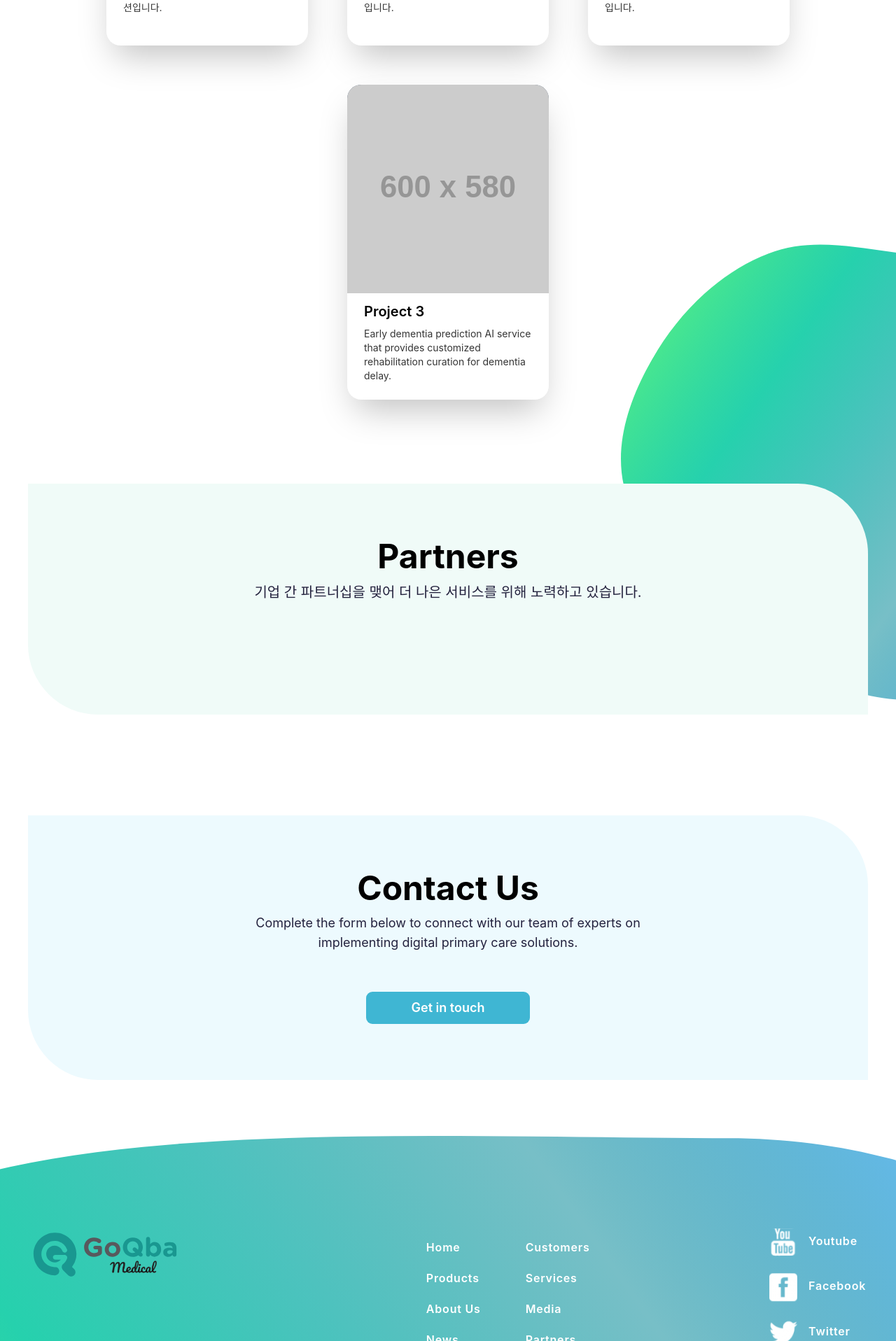
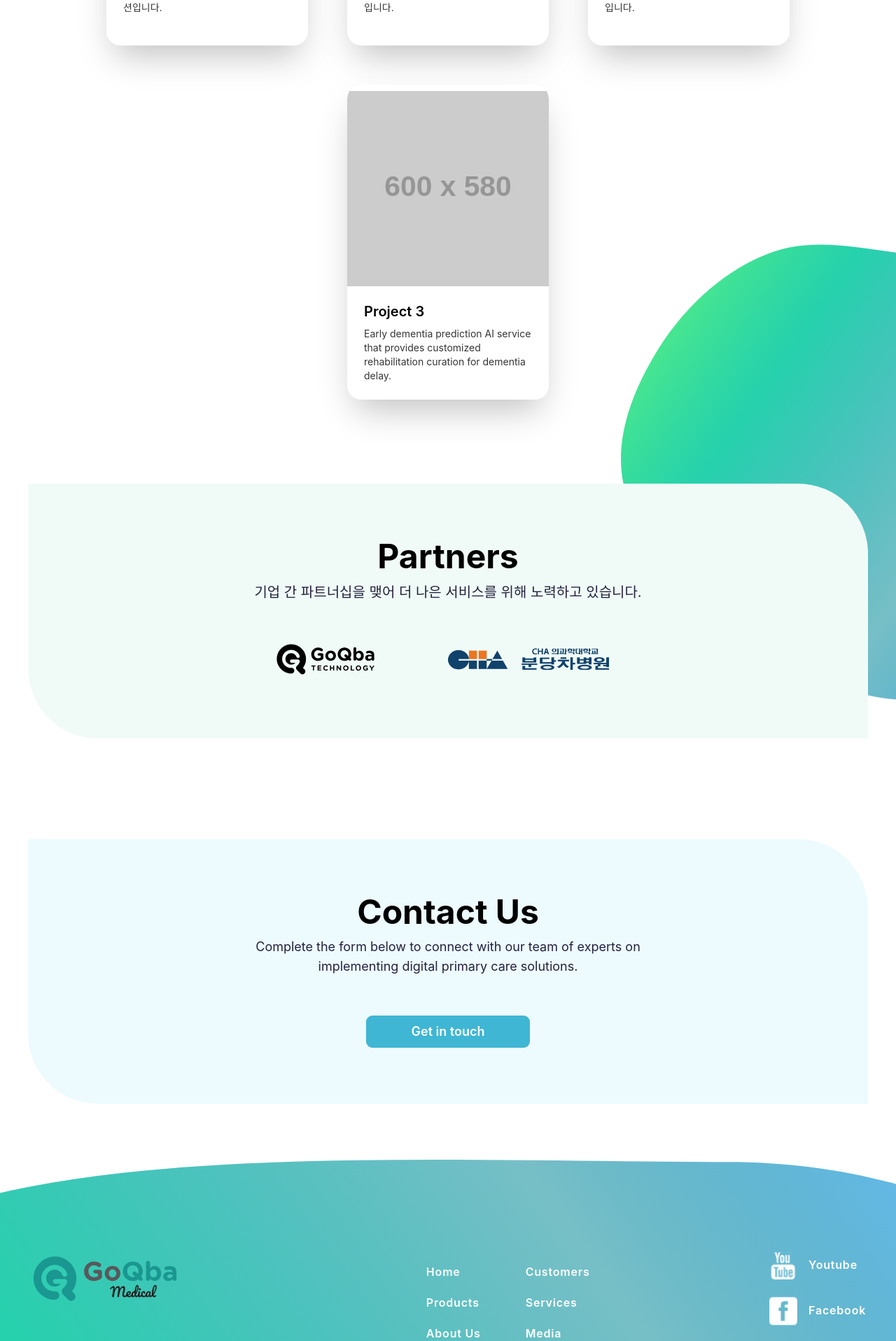
Before and after one commit to seokbangguri/MediMatrix, a React (Create React App) app: page / in a window 1280 px wide. Shown: the part 1504-3420 px from the top of the page at 70% size. Built offline with nearby package versions, Linux system fonts and the light colour scheme; no server answers; a web font is replaced by a local one.

Commit message:
make the comp responsive

```diff
--- a/src/components/Card/Card.tsx
+++ b/src/components/Card/Card.tsx
@@ -4,8 +4,8 @@ import { CardProps } from "./card.props";
 const Card = ({ name, source, children, route }: CardProps): JSX.Element => {
   return (
     <Link to={route} className="text-[14px]">
-      <div className="w-72 h-[450px] bg-white rounded-md shadow-2xl m-auto hover:scale-105 duration-200 flex flex-col justify-between">
-        <img src={source} className="w-full h-[580px] rounded-t-md block object-cover bg-slate-500" alt={name} />
+      <div className="w-72 h-[450px] bg-white rounded-md shadow-2xl m-auto hover:scale-105 duration-200 flex flex-col justify-between overflow-hidden">
+        <img src={source} className="w-full h-[580px] rounded-t-md block object-contain bg-transparent" alt={name} />
         <div className="mx-6 mb-6">
           <p className="text-xl font-semibold mt-3">{name}</p>
           <p className="text-sm mt-2 text-[#353535] min-h-[80px]">{children}</p>
--- a/src/components/Contact/Contact.tsx
+++ b/src/components/Contact/Contact.tsx
@@ -4,12 +4,12 @@ import { Text, Heading, Button } from "../../components";
 function Contact() {
   return (
     <section className="lg:px-10 mt-20 mb-20 flex items-center w-full lg:max-w-[1445px] mx-auto" id="contact">
-      <div className="w-full bg-white-blue py-20 rounded-tr-[100px] rounded-bl-[100px] ">
+      <div className="w-full bg-white-blue py-10 md:py-20 rounded-tr-[100px] rounded-bl-[100px] ">
         <Heading tag="h2">Contact Us</Heading>
-        <Text size="m" styles="text-center my-3 max-w-[600px] m-auto text-sm md:text-lg">
+        <Text size="m" styles="text-center my-3 max-w-[400px] md:max-w-[600px] m-auto text-sm md:text-lg">
           Complete the form below to connect with our team of experts on implementing digital primary care solutions.
         </Text>
-        <div className="flex items-center justify-center gap-20 mx-auto mt-14">
+        <div className="flex items-center justify-center mx-auto mt-10 md:mt-14">
           <a href="mailto:sjhong.goqba.com">
             <Button appearance="custom" styles="px-16">Get in touch</Button>
           </a>
--- a/src/components/Footer/Footer.tsx
+++ b/src/components/Footer/Footer.tsx
@@ -21,7 +21,7 @@ const Footer = () => {
   return (
     <footer style={backgroundStyle} className="w-screen flex flex-col md:flex-row  justify-center">
       <div className="w-full lg:max-w-[1445px] flex flex-col md:flex-row  justify-between items-center gap-10 pb-10 pt-32 px-5 lg:px-10">
-        <div className="flex flex-col justify-between h-full">
+        <div className="flex flex-col justify-between gap-4 h-full">
           <Link to="/">
             <img
               className="pt-1"
--- a/src/components/Partners/Partners.tsx
+++ b/src/components/Partners/Partners.tsx
@@ -1,38 +1,22 @@
 import goqimage from "../../assets/GoQba_logo.svg";
 import chaimage from "../../assets/CHA_logo.png";
 import { Text, Heading } from "../../components";
-import "react-responsive-carousel/lib/styles/carousel.min.css"; // requires a loader
-import { Carousel } from 'react-responsive-carousel';
 
 function Partners() {
   return (
     <section className="lg:px-10 pt-10 pb-16 flex items-center w-full lg:max-w-[1445px] mx-auto relative" id="partners">
-      <div className="w-full bg-white-green py-20 rounded-tr-[100px] rounded-bl-[100px] ">
+      <div className="w-full bg-white-green py-10 md:py-20 rounded-tr-[100px] rounded-bl-[100px] ">
         <Heading tag="h2">Partners</Heading>
-        <Text size="m" styles="text-center my-3 max-w-[600px] m-auto">
+        <Text size="m" styles="text-center my-3 max-w-[400px] md:max-w-[600px] m-auto">
           기업 간 파트너십을 맺어 더 나은 서비스를 위해 노력하고 있습니다.
         </Text>
-        <div className="flex items-center justify-center gap-20 mx-auto mt-20">
-          {/* <Carousel
-            autoPlay={true}
-            // interval={3000}
-            infiniteLoop={true}
-            showArrows={false}
-            showIndicators={false}
-            showThumbs={false}
-            ariaLabel="Partners"
-            centerMode={true}
-            showStatus={false}
-            transitionTime={1000}
-          // centerSlidePercentage={70}
-          >
-            <div>
-              <img src={goqimage} alt="goq" className="max-w-[250px]" />
-            </div>
-            <div>
-              <img src={chaimage} alt="cha" className="max-w-[340px]" />
-            </div>
-          </Carousel> */}
+        <div className="flex items-center justify-center gap-5 md:gap-20 mx-auto mt-8 md:mt-12">
+          <div>
+            <img src={goqimage} alt="goq" className="w-[150px] md:max-w-[250px]" />
+          </div>
+          <div>
+            <img src={chaimage} alt="cha" className="w-[270px] md:max-w-[340px]" />
+          </div>
         </div>
       </div>
       <div id="contact" className="absolute inset-x-0 bottom-28"></div>
--- a/src/components/PatientInput/PatientInput.tsx
+++ b/src/components/PatientInput/PatientInput.tsx
@@ -50,7 +50,7 @@ const PatientInput = ({ onNextStep }: { onNextStep: OnNextStepCallback }) => {
                 onSubmit={handleNext}
             >
                 {({ isSubmitting }) => (
-                    <Form className="w-full " >
+                    <Form className="w-full" >
                         <div className="flex flex-col gap-3 w-full">
                             <div className="w-full gap-6">
                                 <label htmlFor="name" className="block mb-2 text-sm font-medium text-gray-900">이름</label>
--- a/src/components/Progress/Progress.tsx
+++ b/src/components/Progress/Progress.tsx
@@ -7,7 +7,7 @@ const Progress = ({ step, completed }: { step: String, completed: Boolean }) =>
         setWidth(completed ? "100%" : "50%");
     }, [completed]);
     return (
-        <div className='flex flex-col w-[430px] mb-4'>
+        <div className='flex flex-col w-full mb-4'>
             <p className="text-lg font-semibold">환자 등록을 완료해주세요.</p>
             <div className="text-sm text-right mb-2">
                 <span className='text-blue-500'>Step {step} of </span>
--- a/src/pages/Beery.tsx
+++ b/src/pages/Beery.tsx
@@ -111,7 +111,7 @@ function Beery() {
     return (
         <div className="w-screen">
             <Loading context="Beery 채점 중 입니다." hidden={visible} />
-            <section className="px-5 lg:px-10 flex flex-col justify-center items-center py-20 mt-12 h-screen">
+            <section className="px-5 lg:px-10 flex flex-col justify-center items-center py-20 mt-12 min-h-screen">
                 <Heading tag="h2" className="">
                     AI 기반 Beery VMI 답안 채점도구
                 </Heading>
@@ -121,11 +121,11 @@ function Beery() {
                 <Text size="s" styles=" mb-16">
                     Beery VMI 답안지는 .pdf 형태 또는 .png .jpg .jpeg 등 형태로 파일 이름을 작성해주세요.
                 </Text>
-                <div className="flex items-center justify-between w-[1445px] px-5 md:px-10">
-                    <div className="w-[600px] flex justify-center">
+                <div className="flex flex-col md:flex-row items-center justify-between w-[1445px] px-5 md:px-10">
+                    <div className="max-w-[600px] flex justify-center">
                         <img src={beery_main_img} alt="" width={500} />
                     </div>
-                    <animated.div className="flex flex-col justify-center items-center w-[600px] min-h-[500px] bg-white rounded-md drop-shadow-2xl  py-10" style={smoothTrasform}>
+                    <animated.div className="flex flex-col justify-center w-[500px] md:w-[600px] min-h-[500px] bg-white rounded-md drop-shadow-2xl  p-10" style={smoothTrasform}>
                         <Progress step={String(progressStep)} completed={progressBar} />
                         {step === 1 ? (
                             <animated.div style={fadeInOutProps1}>
--- a/src/pages/Results.tsx
+++ b/src/pages/Results.tsx
@@ -62,24 +62,24 @@ const Results = () => {
     });
   }, []);
 
-  window.onload = function () {
-    setIsLoading(false);
-  };
+  // window.onload = function () {
+  //   setIsLoading(false);
+  // };
 
-  if (isLoading) {
-    return <Loading context='로딩중 입니다.' hidden={isLoading} />;
-  }
+  // if (isLoading) {
+  //   return <Loading context='로딩중 입니다.' hidden={isLoading} />;
+  // }
   return (
     <div className='w-screen mt-[140px] '>
-      <div className="flex flex-col items-center lg:px-10 mb-16">
+      <div className="flex flex-col items-center px-5 lg:px-10 mb-16">
         <Heading tag='h2'>{userName}님의 환자 목록</Heading>
         <Text size='s' styles='mt-3 text-[#888] text-center'>좌측 환자 번호를 선택하시면 해당 번호의 결과를 확인하실 수 있습니다.</Text>
-        <div className='my-16 flex gap-5 max-w-[1445px] p-5 bg-white drop-shadow-2xl rounded-md'>
+        <div className='my-5 lg:my-10 flex gap-5 max-w-[1445px] p-5 bg-white drop-shadow-2xl rounded-md'>
           <PatientCard patientList={patientList} getData={handleGetData} />
           <ResultsTable patientData={selectedTestData} />
         </div>
         <ResultsCharts />
-        <div className='flex flex-col md:flex-row justify-between my-10 max-w-[1445px] p-5 bg-white drop-shadow-2xl rounded-md'>
+        <div className='flex flex-col md:flex-row justify-between my-5 lg:my-10 max-w-[1445px] p-5 bg-white drop-shadow-2xl rounded-md'>
           <ResultsChartAge />
           <ScoringTable />
         </div>
```
Also changed, not shown: src/assets/Beery.png.
